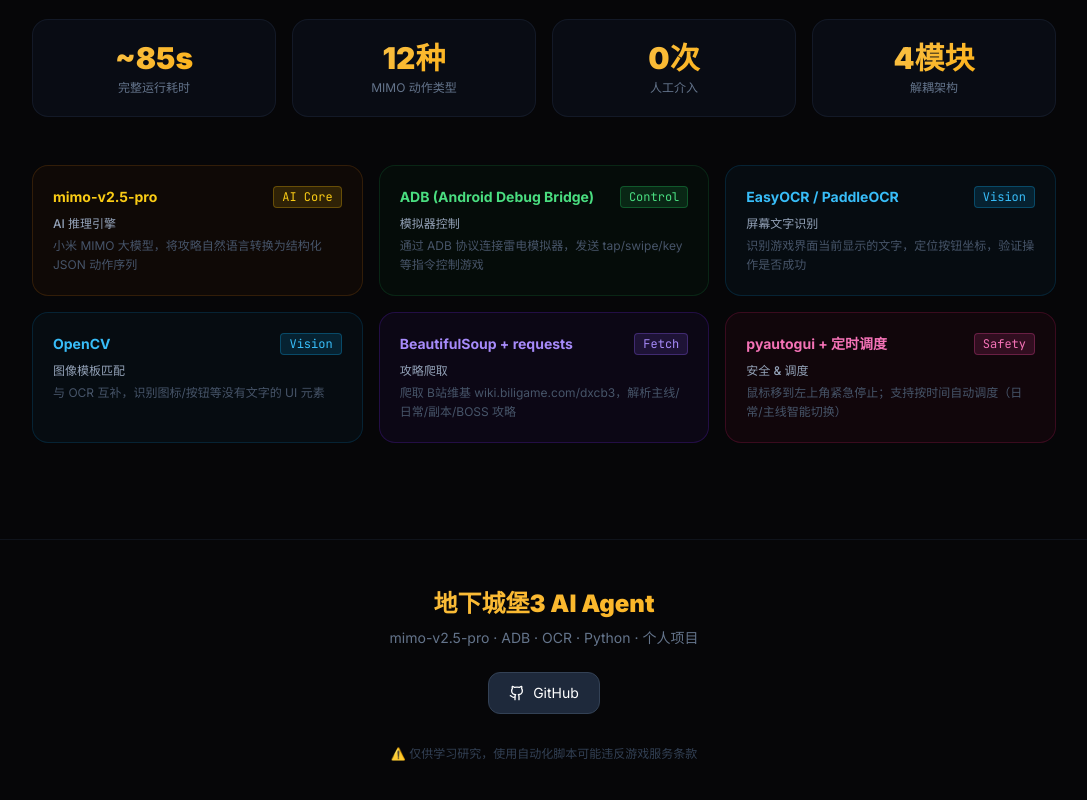
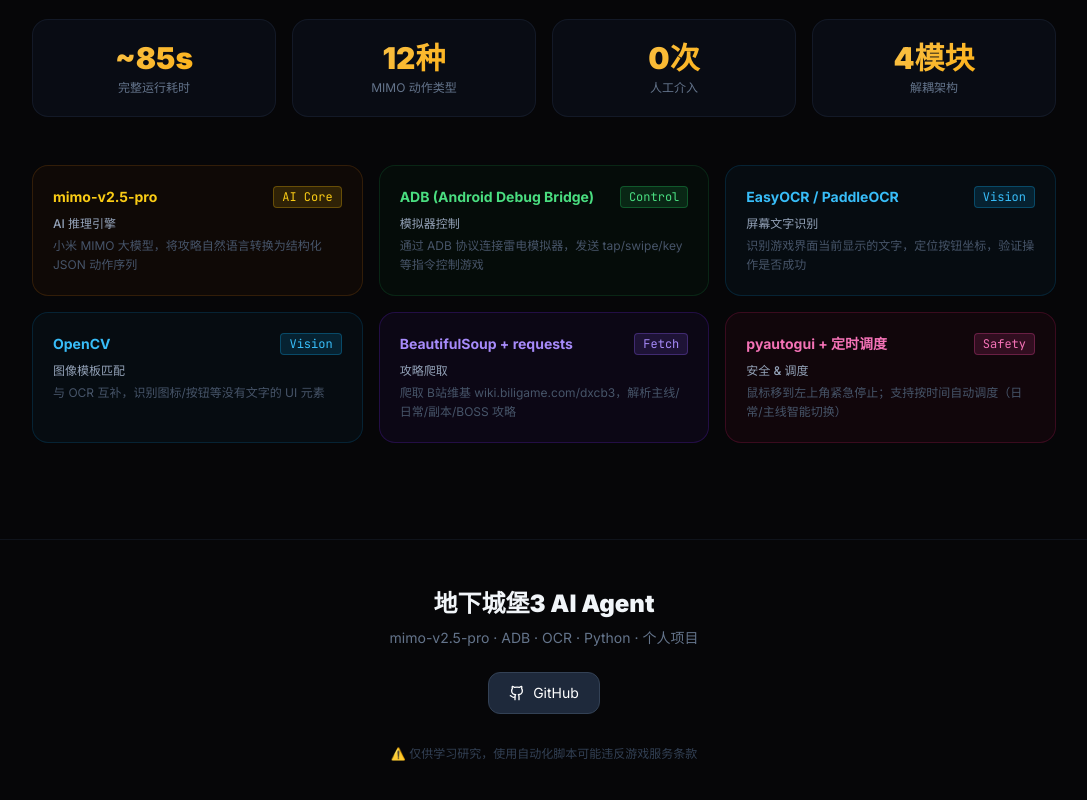
Before and after one commit to mzl2233/dxc3-agent, a React (Vite) app: page / in a window 1280 px wide. Shown: the part 3238-4038 px from the top of the page, without its empty margins (96-1183 px from the left). Built offline with nearby package versions, Linux system fonts and the light colour scheme; the HTML template or start-up script is replaced by a standard one.

Commit message:
update: src/components/Footer.jsx

```diff
--- a/src/components/Footer.jsx
+++ b/src/components/Footer.jsx
@@ -2,7 +2,7 @@
 export default function Footer() {
   return (
     <footer className="border-t border-slate-800/40 py-12 px-4 text-center">
-      <h2 className="text-2xl font-black mb-2 gold">地下城堡3 AI Agent</h2>
+      <h2 className="text-2xl font-black mb-2 orange-text">地下城堡3 AI Agent</h2>
       <p className="text-slate-500 text-sm mb-6">mimo-v2.5-pro · ADB · OCR · Python · 个人项目</p>
       <a href="https://github.com/mzl2233/dxc3-agent" target="_blank" rel="noopener noreferrer"
         className="inline-flex items-center gap-2 px-5 py-2.5 bg-slate-800 hover:bg-slate-700 border border-slate-700 text-white rounded-xl transition-all hover:scale-105 text-sm">
```
